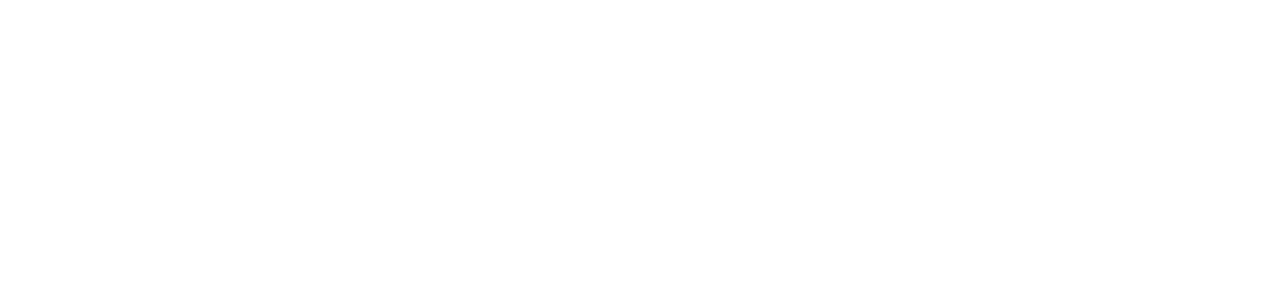
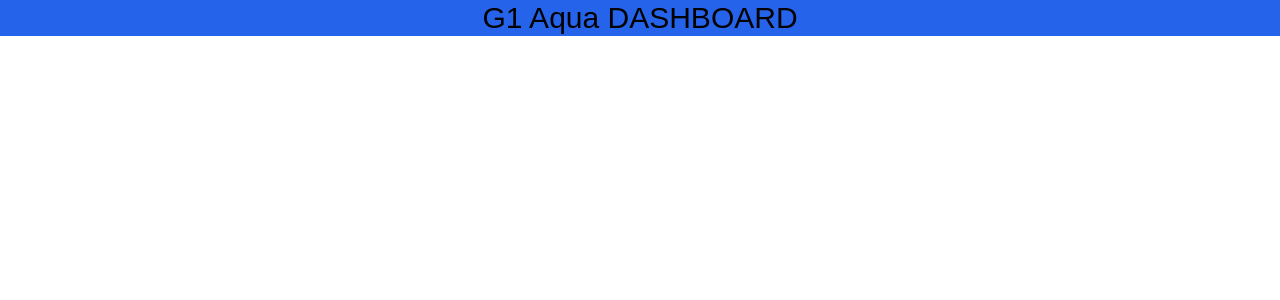
Before and after one commit to friskalko/friska-web, a Next.js app: page / in a window 1280 px wide. Shown: the top 300 px of the page. Built offline with nearby package versions, Linux system fonts and the light colour scheme.

Commit message:
added page

```diff
--- a/src/app/layout.js
+++ b/src/app/layout.js
@@ -12,8 +12,9 @@ export const metadata = {
 export default function RootLayout({ children }) {
     return (
         <html lang="en">
-            <body className={inter.className}>
+            <body>
                 {/* <Layout>{children}</Layout> */}
+                {children}
             </body>
         </html>
     );
--- a/src/app/page.jsx
+++ b/src/app/page.jsx
@@ -16,7 +16,9 @@ export default function Home() {
     };
     return (
         <>
-            <h1>DASHBOARD</h1>
+            <h1 className="text-3xl bg-blue-600 text-center">
+                G1 Aqua DASHBOARD
+            </h1>
         </>
     );
 }
```
